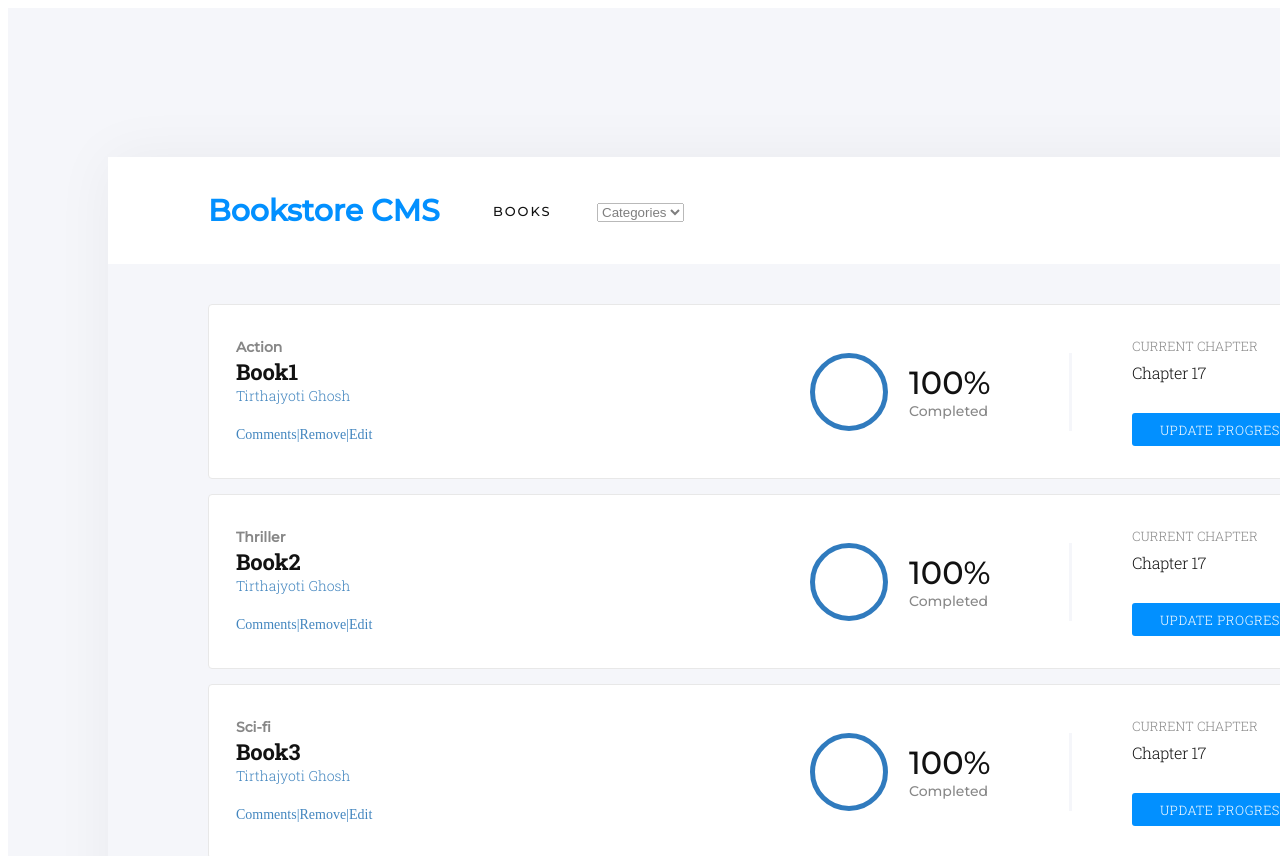
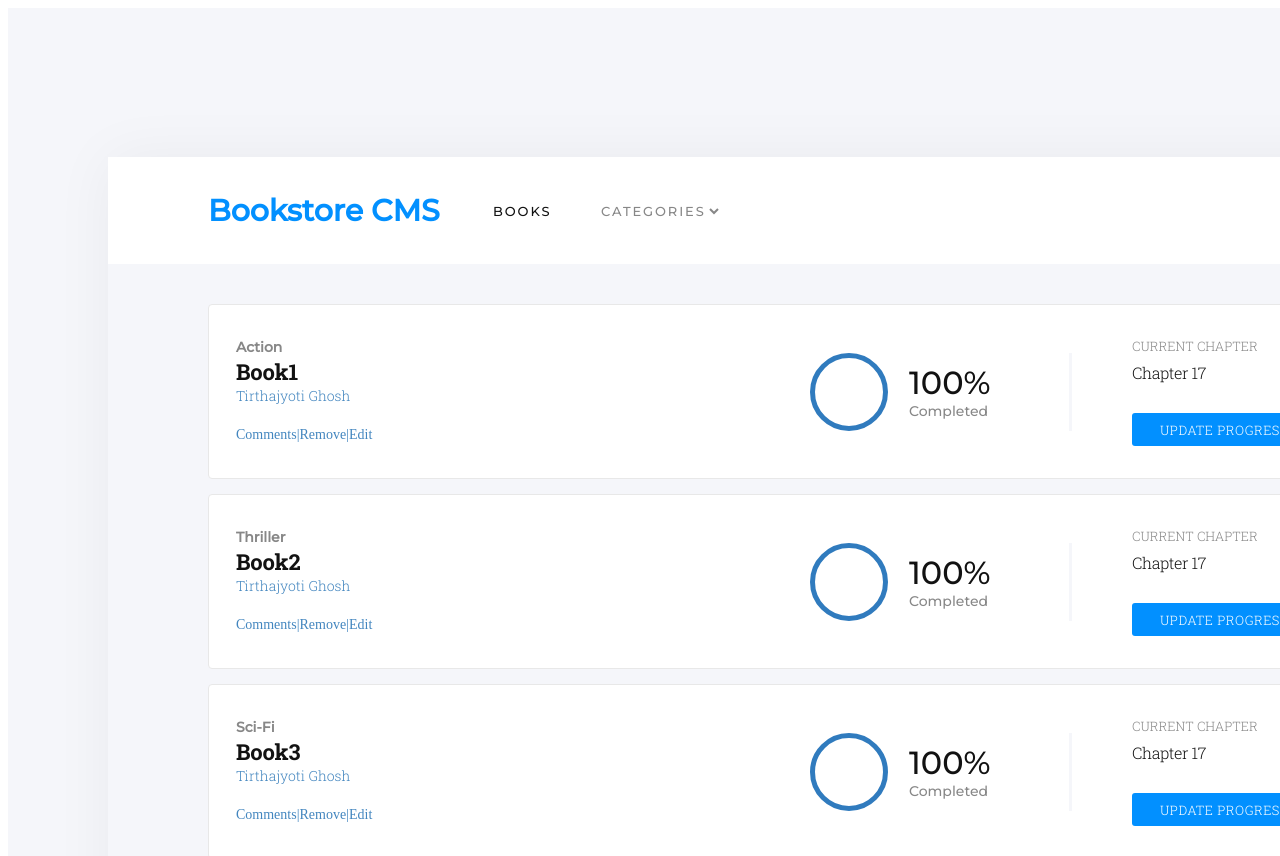
Before and after one commit to kubilaycaglayan/bookstore, a React app: page / in a window 1280 px wide. Shown: the top 856 px of the page. Built offline with nearby package versions, Linux system fonts and the light colour scheme.

Commit message:
Add style categories

```diff
--- a/src/constants.js
+++ b/src/constants.js
@@ -1,4 +1,4 @@
-export const categories = ['Action', 'Biography', 'History', 'Horror', 'Kids', 'Learning', 'Sci-Fi'];
+export const categories = ['Action', 'Biography', 'History', 'Horror', 'Kids', 'Learning', 'Sci-Fi', 'Thriller'];
 export const CREATE_BOOK = 'CREATE_BOOK';
 export const REMOVE_BOOK = 'REMOVE_BOOK';
 export const CHANGE_FILTER = 'CHANGE_FILTER';
--- a/src/index.js
+++ b/src/index.js
@@ -23,7 +23,7 @@ const initialState = {
     {
       id: Math.floor(Math.random() * 100),
       title: 'Book3',
-      category: 'Sci-fi',
+      category: 'Sci-Fi',
     },
   ],
   filter: 'Categories',
--- a/src/styles/style.sass
+++ b/src/styles/style.sass
@@ -65,11 +65,15 @@ body
           +Text-Style-5()
           padding-left: 45px
         .CATEGORIES
-          padding-left: 45px
-          width: 105px
-          height: 16px
-          opacity: 0.5
-          +Text-Style-5()
+          select
+            padding-left: 45px
+            text-transform: uppercase
+            height: 16px
+            opacity: 0.5
+            +Text-Style-5()
+            background-color: inherit
+            border: none
+            outline: none
         .Oval
           width: 45px
           height: 45px
```
